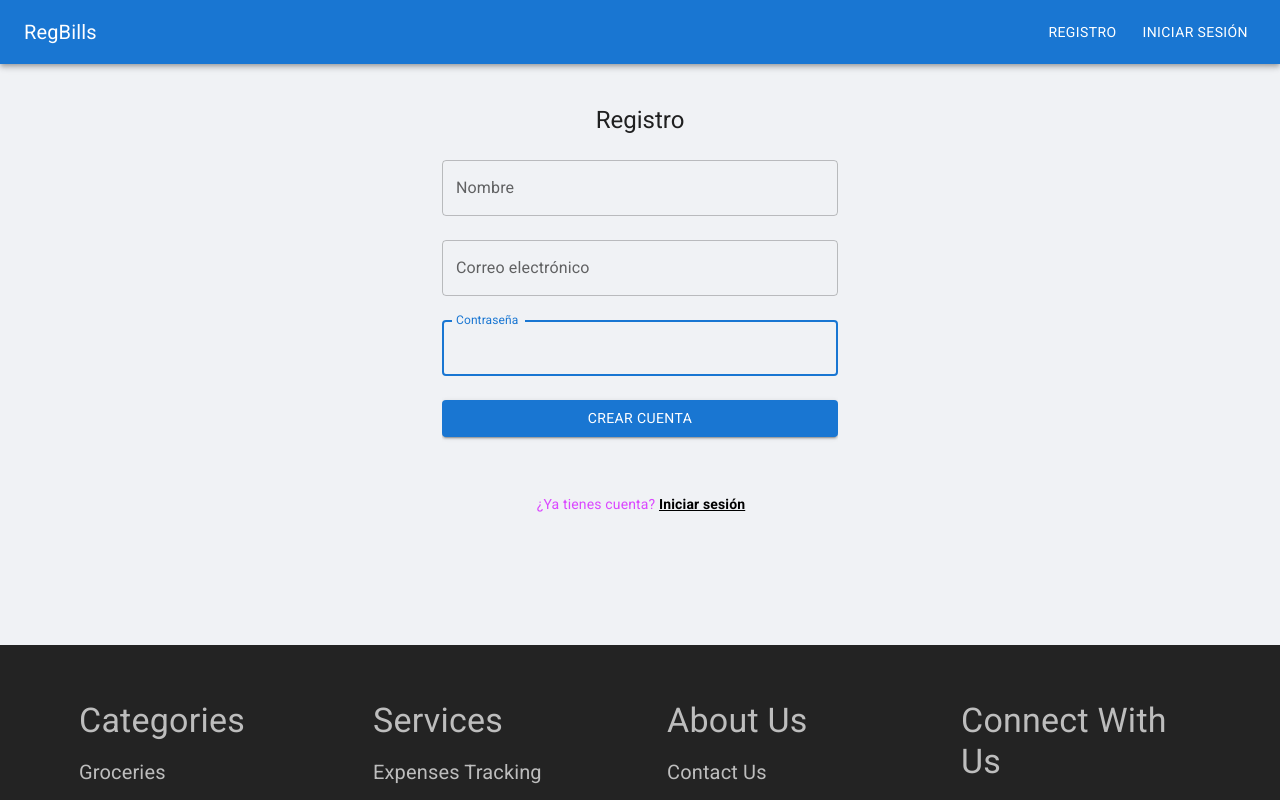
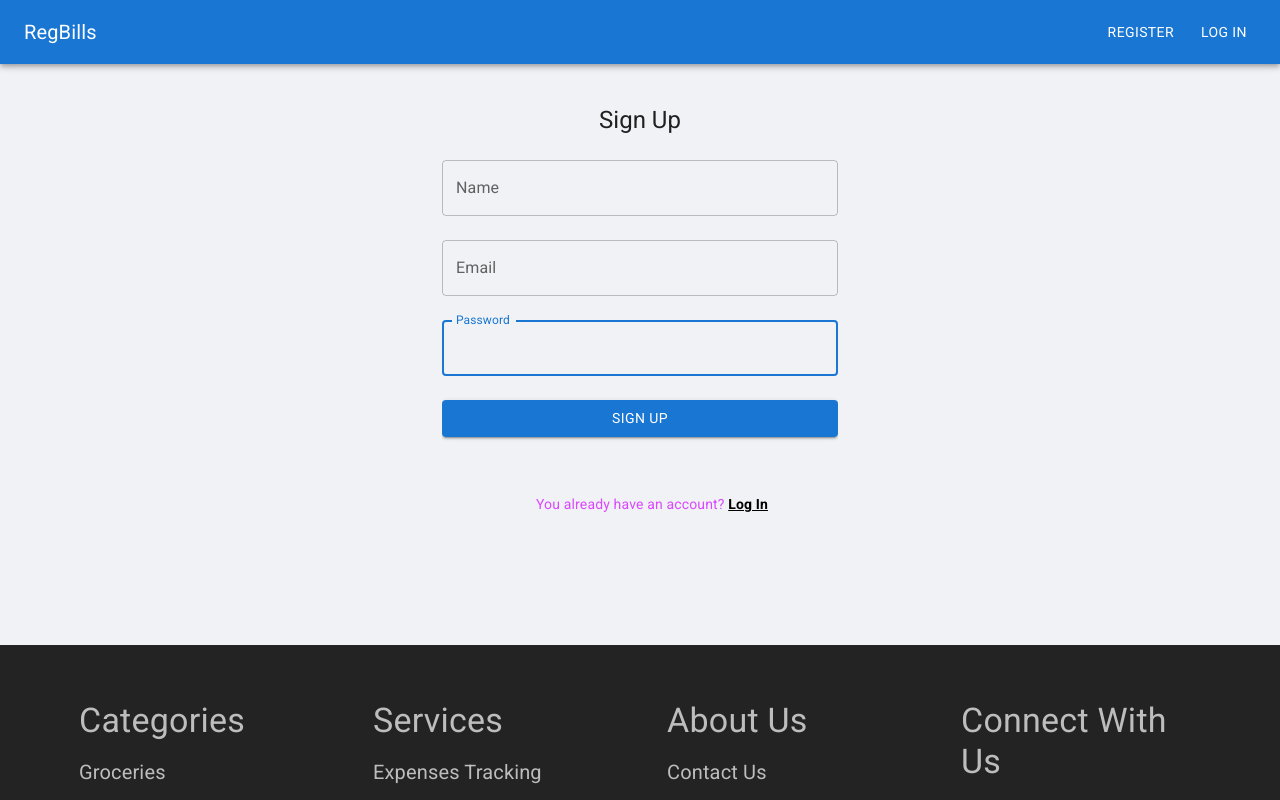
Before and after one commit to cbdev2021/regbills-mui-f1, a React (Create React App) app: page /registro in a window 1280 px wide. Shown: the top 800 px of the page. Built offline with nearby package versions, Linux system fonts and the light colour scheme; a web font is replaced by a local one.

Commit message:
language

```diff
--- a/public/index.html
+++ b/public/index.html
@@ -6,7 +6,7 @@
     <meta name="viewport" content="width=device-width, initial-scale=1" />
     <meta name="theme-color" content="#000" />
     <meta name="description" content="Web site created using Locofy" />
-    <title>regbill01_res</title>
+    <title>RegBills</title>
   </head>
   <body>
     <noscript>You need to enable JavaScript to run this app.</noscript>
--- a/src/components/Header.jsx
+++ b/src/components/Header.jsx
@@ -269,10 +269,10 @@ const Header = () => {
                 to="/registro"
                 sx={{ marginRight: '10px' }}
               >
-                Registro
+                Register
               </Button>
               <Button color="inherit" component={Link} to="/iniciosesion">
-                Iniciar sesión
+                Log In
               </Button>
             </Box>
           )}
--- a/src/global.css
+++ b/src/global.css
@@ -104,7 +104,7 @@ body {
   left: calc(50% - 104px); /* Ajusta la posición horizontal aquí */
   text-align: center;
   display: inline-block;
-  width: 210px;
+  /* width: 210px; */
   height: 20px;
   color: var(--color-fuchsia);
 }
@@ -115,7 +115,7 @@ body {
   left: calc(50% - 104px); /* Ajusta la posición horizontal aquí */
   text-align: center;
   display: inline-block;
-  width: 203px;
+  /* width: 203px; */
   height: 28px;
   color: var(--color-fuchsia);
 }
--- a/src/pages/InicioSesion.tsx
+++ b/src/pages/InicioSesion.tsx
@@ -72,7 +72,7 @@ const InicioSesion: FunctionComponent = () => {
         <CssBaseline />
         <div>
           <Typography variant="h5" align="center" gutterBottom>
-            Iniciar Sesión
+          Log In
           </Typography>
           <form onSubmit={submitHandler} className={"form"}>
             <TextField
@@ -81,8 +81,8 @@ const InicioSesion: FunctionComponent = () => {
               type="text"
               name="email"
               id="email"
-              label="Correo electrónico"
-              placeholder="Ingrese su correo"
+              label="Email"
+              placeholder="Insert Email"
               size="medium"
               margin="normal"
               fullWidth
@@ -97,8 +97,8 @@ const InicioSesion: FunctionComponent = () => {
               type="password"
               name="password"
               id="password"
-              label="Contraseña"
-              placeholder="Ingresa tu contraseña"
+              label="Password"
+              placeholder="Insert Password"
               size="medium"
               margin="normal"
               fullWidth
@@ -115,12 +115,12 @@ const InicioSesion: FunctionComponent = () => {
               fullWidth
               sx={{ marginTop: 2 }}
             >
-              Iniciar sesión
+              Log In
             </Button>
             <div className={"noTienesCuentaContainer"}>
-              <span>¿No tienes cuenta? </span>
+              <span>You don't have an account? </span>
               <Link to="/registro" className={"registrate"}>
-                <b className={"registrate"}>Registro</b>
+                <b className={"registrate"}>Sign Up</b>
               </Link>
             </div>
           </form>
--- a/src/pages/Registro.tsx
+++ b/src/pages/Registro.tsx
@@ -69,7 +69,7 @@ const Registro: FunctionComponent = () => {
       <CssBaseline />
       <div>
         <Typography variant="h5" align="center" gutterBottom>
-          Registro
+        Sign Up
         </Typography>
 
         <form onSubmit={handleRegister} className={"form"}>
@@ -112,8 +112,8 @@ const Registro: FunctionComponent = () => {
             type="text"
             name="name"
             id="idName"
-            label="Nombre"
-            placeholder="Ingrese su nombre"
+            label="Name"
+            placeholder="Insert Name"
             size="medium"
             margin="normal"
             value={name}
@@ -128,8 +128,8 @@ const Registro: FunctionComponent = () => {
             type="text"
             name="email"
             id="idEmail"
-            label="Correo electrónico"
-            placeholder="Ingrese su correo"
+            label="Email"
+            placeholder="Insert Email"
             size="medium"
             margin="normal"
             value={email}
@@ -144,8 +144,8 @@ const Registro: FunctionComponent = () => {
             type="password"
             name="password"
             id="idPassword"
-            label="Contraseña"
-            placeholder="Ingresa tu contraseña"
+            label="Password"
+            placeholder="Insert Password"
             size="medium"
             margin="normal"
             value={password}
@@ -175,13 +175,13 @@ const Registro: FunctionComponent = () => {
             fullWidth
             sx={{ marginTop: 2 }}
           >
-            Crear cuenta
+            Sign Up
           </Button>
 
           <div className={"yaTienesCuentaContainer"}>
-            <span>¿Ya tienes cuenta? </span>
+            <span>You already have an account? </span>
             <Link to="/iniciosesion" className={"registrate"}>
-              <b className={"registrate"}>Iniciar sesión</b>
+              <b className={"registrate"}>Log In</b>
             </Link>
           </div>
 
```
